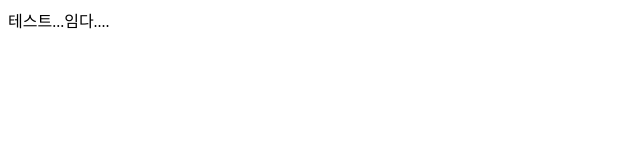
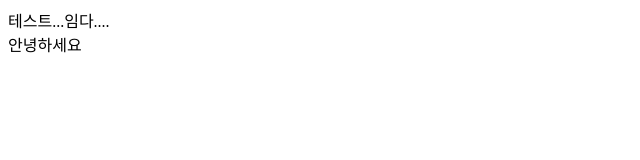
Before and after one commit to ycm111/ycm111.github.io, a plain HTML site: page index.html in a window 1280 px wide. Shown: the whole page, without its empty margins (0-640 px from the left). Drawn offline with Linux system fonts and the light colour scheme.

Commit message:
Update index.html

```diff
--- a/index.html
+++ b/index.html
@@ -9,6 +9,7 @@
   <title>Document</title>
  </head>
  <body>
-    테스트...임다....
+    테스트...임다....<br>
+     안녕하세요
  </body>
 </html>
```
